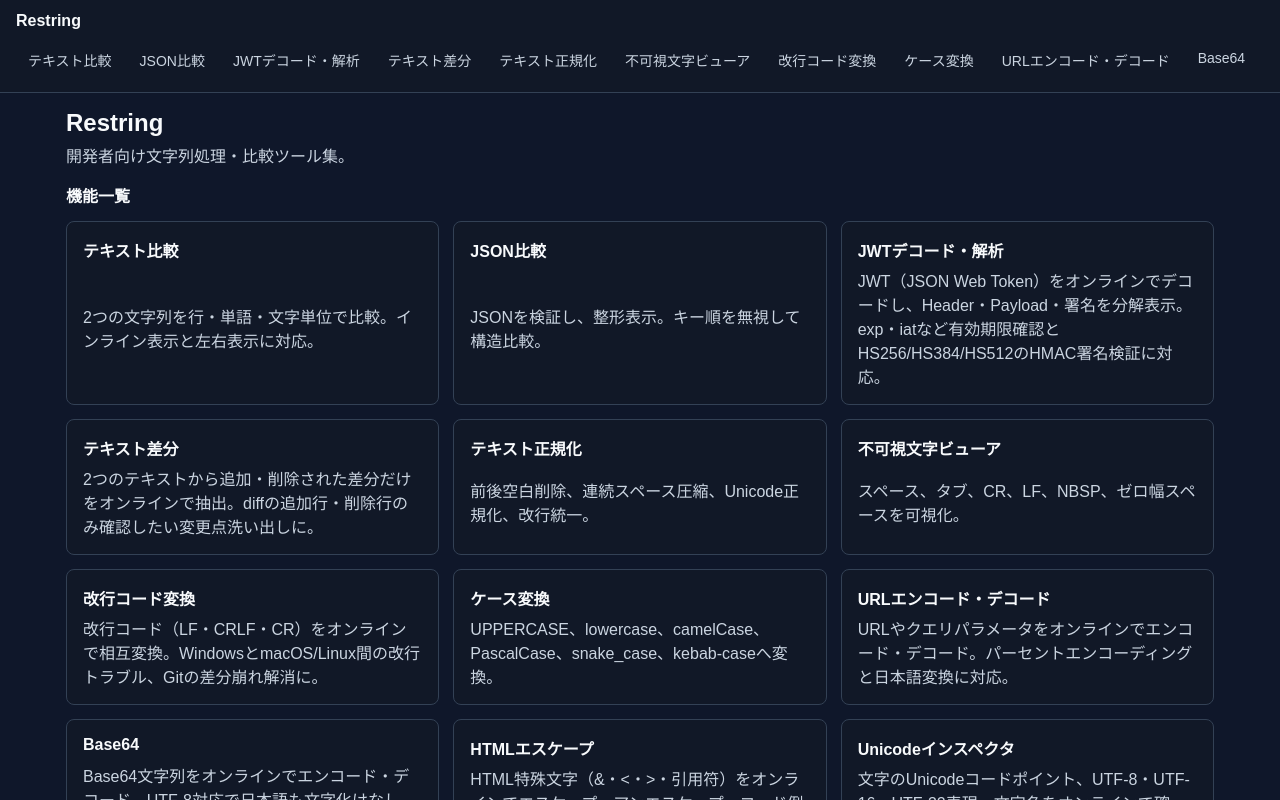
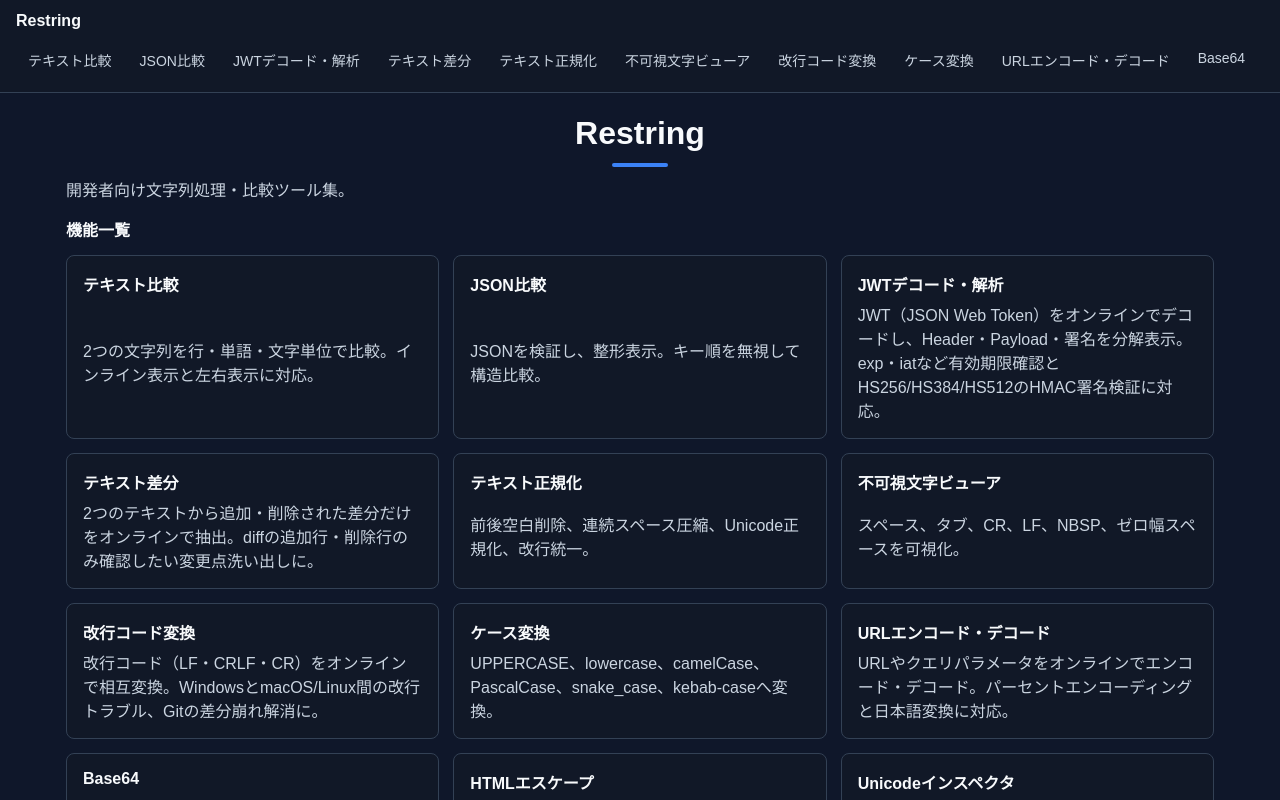
Before and after one commit to reload-co-jp/restring, a Next.js app: page / in a window 1280 px wide. Shown: the top 800 px of the page. Built offline with nearby package versions, Linux system fonts and the light colour scheme; no server answers.

Commit message:
Emphasize title

```diff
--- a/app/reset.css
+++ b/app/reset.css
@@ -70,9 +70,26 @@ select {
   gap: .375rem;
 }
 
-.intro h1 {
+.intro h1,
+.toolIntro h1 {
   color: #f8fafc;
-  font-size: 1.5rem;
+  display: grid;
+  font-size: 2rem;
+  font-weight: 700;
+  gap: .5rem;
+  justify-items: center;
+  line-height: 1.3;
+  padding: .25rem 0;
+  text-align: center;
+}
+
+.intro h1::after,
+.toolIntro h1::after {
+  background: #3b82f6;
+  border-radius: 999px;
+  content: "";
+  height: 4px;
+  width: 3.5rem;
 }
 
 .brandLink {
@@ -179,11 +196,6 @@ select {
   color: #cbd5e1;
   display: grid;
   gap: .75rem;
-}
-
-.toolIntro h1 {
-  color: #f8fafc;
-  font-size: 1.5rem;
 }
 
 .toolIntro h2 {
```
